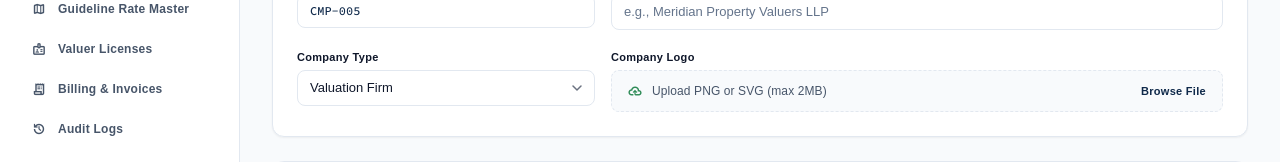
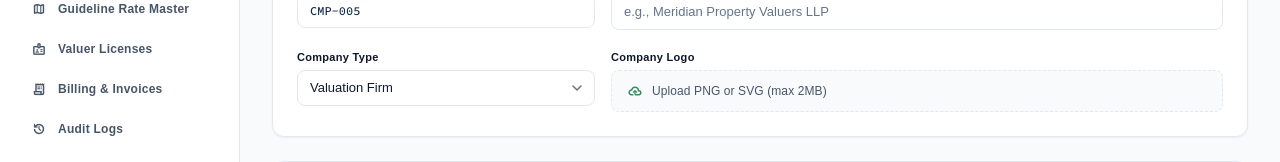
Before and after one commit to sanjaygac/True-ark-project, a React (Vite) app in the folder frontend/: page /saas-admin/company-master/add in a window 1280 px wide. Shown: the part 249-411 px from the top of the page. Built offline with nearby package versions, Linux system fonts and the light colour scheme; a web font is replaced by a local one.

Commit message:
Convert entire Company Logo field into a clickable upload button without browse text

```diff
--- a/frontend/src/pages/saas-admin/AddNewCompanyPage.jsx
+++ b/frontend/src/pages/saas-admin/AddNewCompanyPage.jsx
@@ -173,26 +173,43 @@ export default function AddNewCompanyPage() {
                     type="file"
                     ref={fileInputRef}
                     onChange={handleFileChange}
-                    accept="image/png, image/svg+xml"
+                    accept="image/png, image/svg+xml, image/jpeg, image/jpg, image/webp"
                     className="hidden"
                   />
-                  <div className="border border-dashed border-outline-variant rounded bg-surface px-4 py-3 flex items-center justify-between gap-3">
-                    <div className="flex items-center gap-2.5 truncate">
-                      <span className="material-symbols-outlined text-secondary text-title-md shrink-0" aria-hidden="true">
-                        cloud_upload
+                  <button
+                    type="button"
+                    onClick={() => fileInputRef.current && fileInputRef.current.click()}
+                    className="w-full border border-dashed border-outline-variant hover:border-primary/60 rounded bg-surface hover:bg-surface-container-low px-4 py-3 flex items-center justify-between gap-3 text-left transition-colors duration-state-change group cursor-pointer focus:outline-none focus:ring-2 focus:ring-primary/20"
+                  >
+                    <div className="flex items-center gap-2.5 min-w-0">
+                      <span
+                        className={`material-symbols-outlined text-title-md shrink-0 transition-colors ${
+                          logoFile ? 'text-secondary' : 'text-secondary group-hover:text-primary'
+                        }`}
+                        aria-hidden="true"
+                      >
+                        {logoFile ? 'check_circle' : 'cloud_upload'}
                       </span>
-                      <span className="font-body text-body-sm text-on-surface-variant truncate">
+                      <span className="font-body text-body-sm text-on-surface-variant group-hover:text-primary truncate">
                         {logoFile || 'Upload PNG or SVG (max 2MB)'}
                       </span>
                     </div>
-                    <button
-                      type="button"
-                      onClick={() => fileInputRef.current && fileInputRef.current.click()}
-                      className="font-label text-label-sm text-primary hover:underline shrink-0"
-                    >
-                      Browse File
-                    </button>
-                  </div>
+
+                    {logoFile && (
+                      <span
+                        onClick={(e) => {
+                          e.stopPropagation();
+                          setLogoFile(null);
+                          if (fileInputRef.current) fileInputRef.current.value = '';
+                        }}
+                        className="inline-flex items-center justify-center w-6 h-6 rounded-full hover:bg-surface-container text-outline hover:text-error transition-colors"
+                        title="Remove file"
+                        aria-label="Remove uploaded logo"
+                      >
+                        <span className="material-symbols-outlined text-[16px]">close</span>
+                      </span>
+                    )}
+                  </button>
                 </div>
               </div>
             </section>
```
